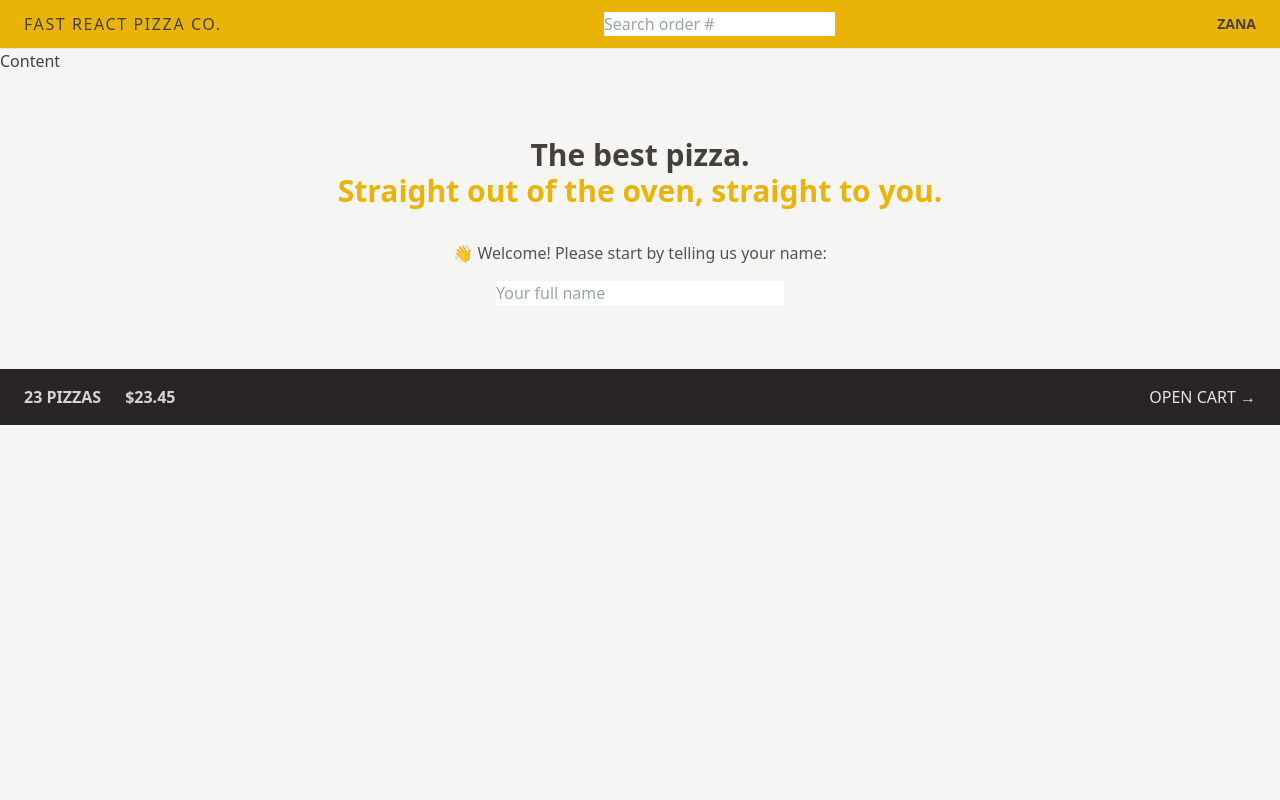
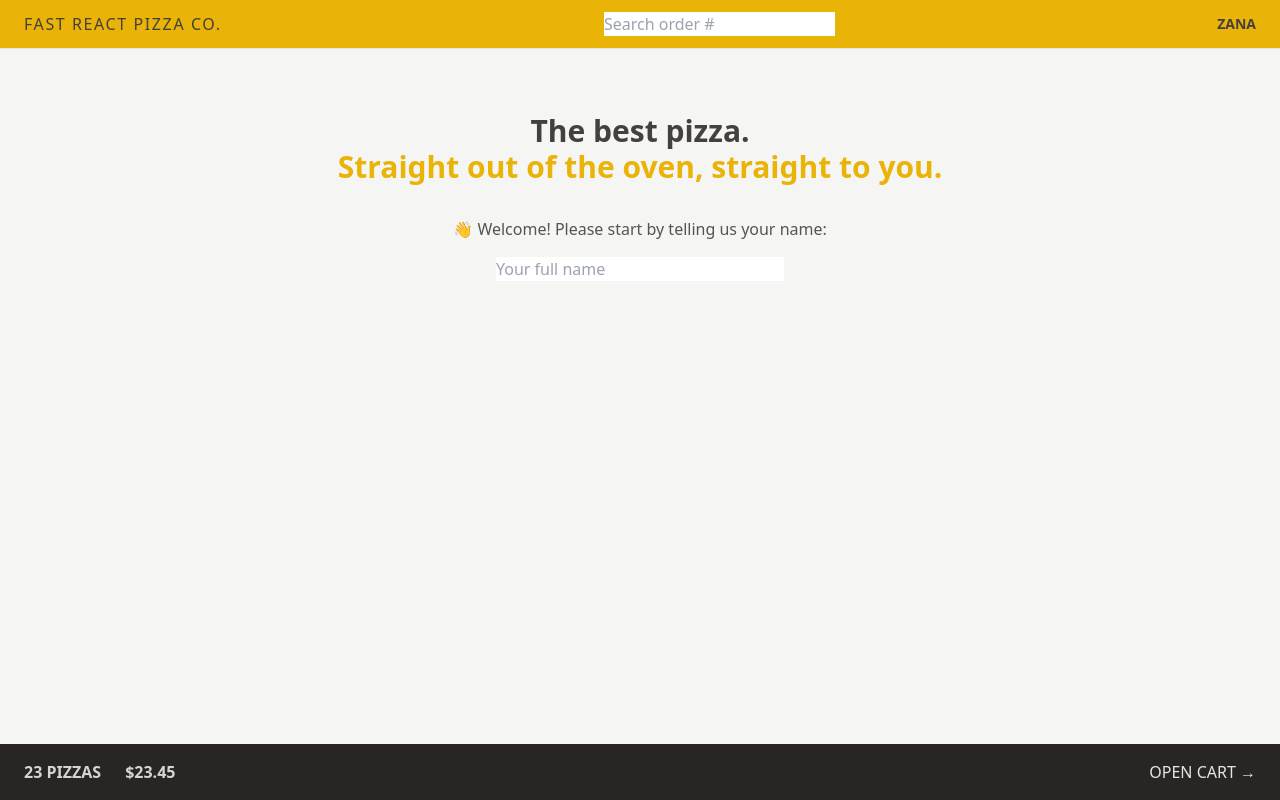
Before and after one commit to zana-abdollahpour/fast-react-pizza, a React (Vite) app: page / in a window 1280 px wide. Built offline with nearby package versions, Linux system fonts and the light colour scheme.

Commit message:
apply css grid

```diff
--- a/src/ui/AppLayout.jsx
+++ b/src/ui/AppLayout.jsx
@@ -9,14 +9,16 @@
   const isLoading = navigation.state === "loading";
 
   return (
-    <div className="layout">
+    <div className="grid h-screen grid-rows-[auto_1fr_auto]">
       {isLoading && <Loader />}
 
       <Header />
-      <main>
-        <h1>Content</h1>
-        <Outlet />
-      </main>
+
+      <div className="overflow-scroll">
+        <main className="mx-auto max-w-3xl">
+          <Outlet />
+        </main>
+      </div>
 
       <CartOverview />
     </div>
```
